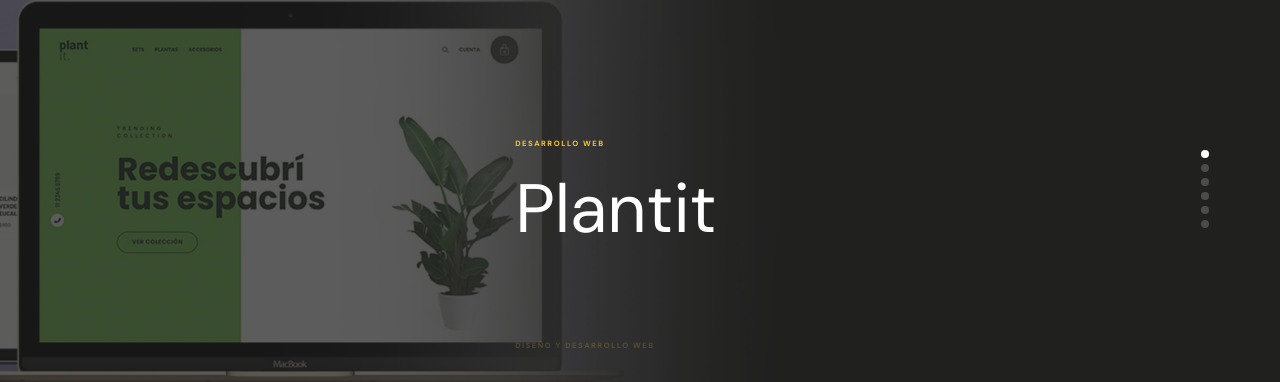
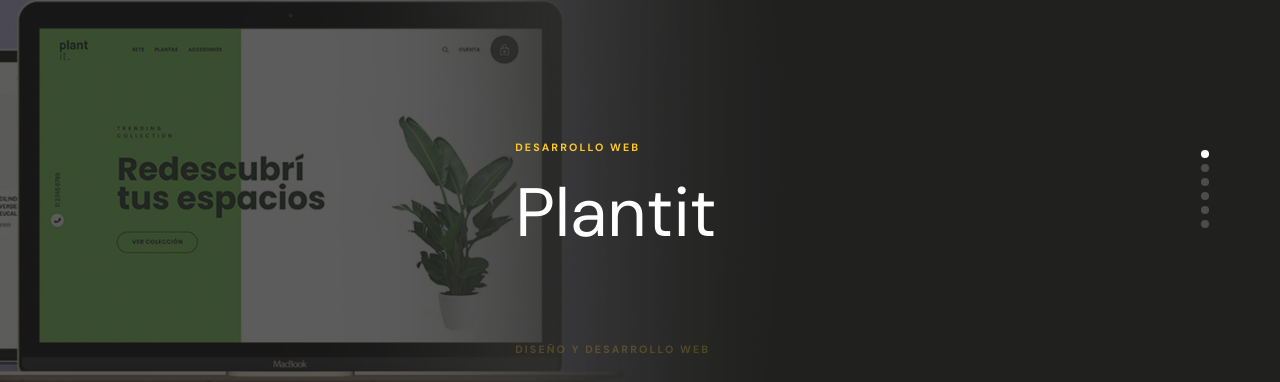
Before and after one commit to arielabaruffaldi/arielapaula.com, a React (Create React App) app: page /#/proyectos in a window 1280 px wide. Shown: the part 211-593 px from the top of the page. Built offline with nearby package versions, Linux system fonts and the light colour scheme.

Commit message:
termino galeria

```diff
--- a/src/components/PortfolioGaleria/PortfolioCard/PortfolioCard.module.scss
+++ b/src/components/PortfolioGaleria/PortfolioCard/PortfolioCard.module.scss
@@ -10,11 +10,11 @@
     }
     &.isActive {
         opacity: 1;
-    }
+    }/*
     &:hover {
         opacity: 1;
         transition: opacity 0.5s;
-    }
+    } */
     &Info {
         color: white;
         margin: 1rem;
@@ -22,7 +22,7 @@
         h3 {
             font-weight: 700;
             margin: 0;
-            font-size: 0.5rem;
+            font-size: 0.7rem;
             @include respond(phone) {
                 text-align: center;
                 align-items: center;
--- a/src/components/PortfolioGaleria/PortfolioGaleria.js
+++ b/src/components/PortfolioGaleria/PortfolioGaleria.js
@@ -31,7 +31,7 @@ const PortfolioGaleria = ({ trabajos }) => {
                             slidesPerView: 3,
                             spaceBetween: 50,
                             navigation: false,
-                            direction:"vertical"
+                            direction: "vertical"
 
                         }
                     }}
@@ -49,7 +49,6 @@ const PortfolioGaleria = ({ trabajos }) => {
                                             id={trabajo.id}
                                             key={trabajo.id}
                                             href={`proyectos/${trabajo.pathUrl}`}
-                                            /*  handleHover={handleHover} */
                                             type={trabajo.type}
                                             isActive={isActive}
                                         >
```
